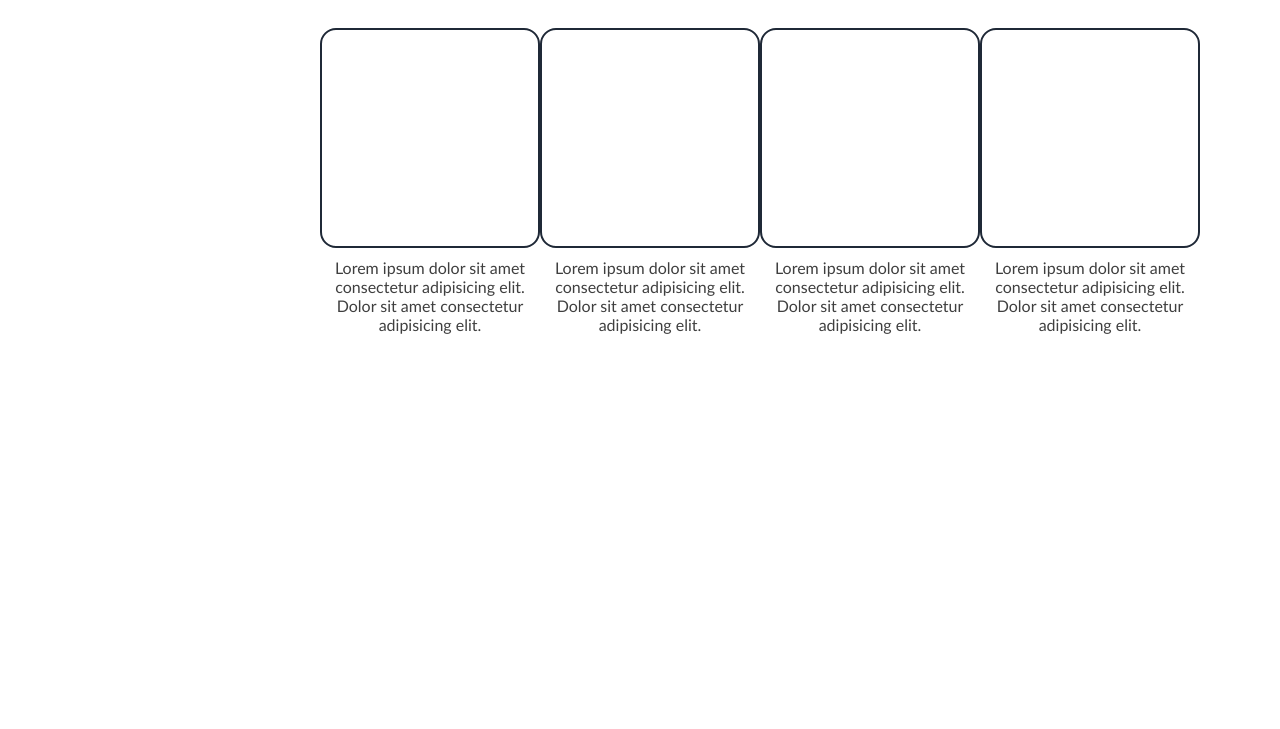
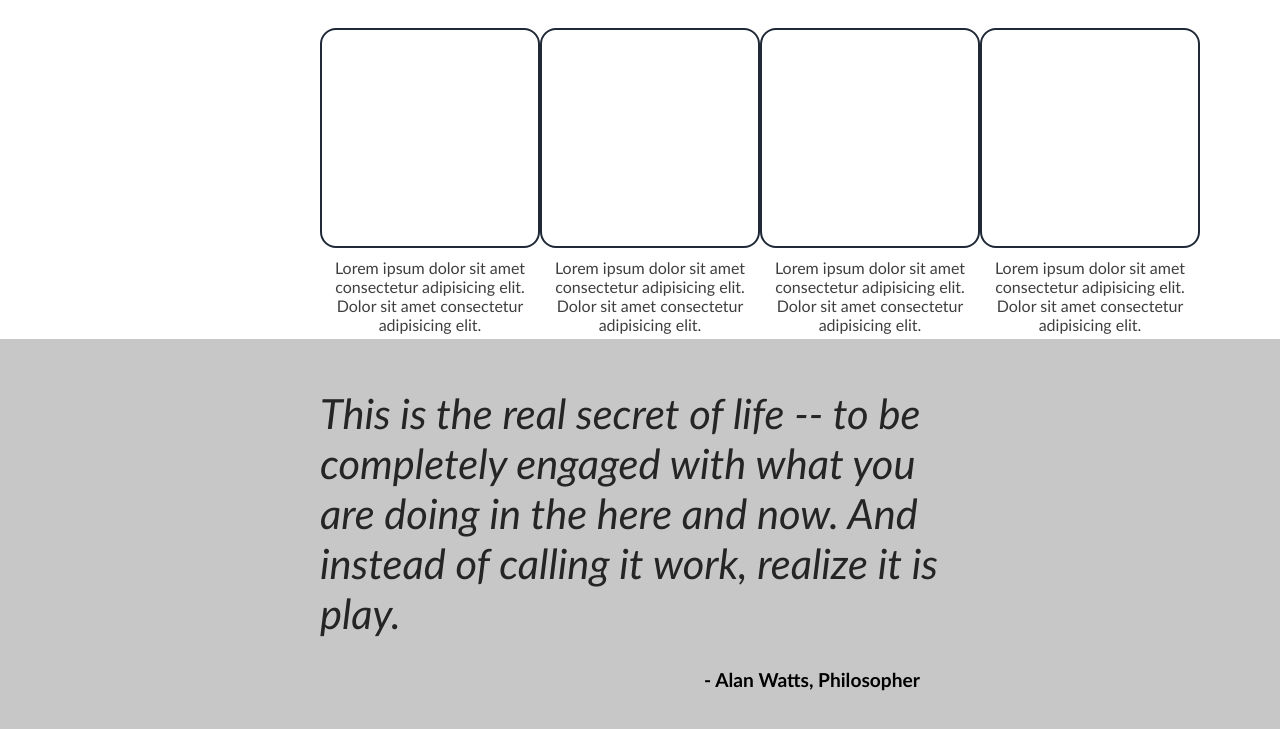
Before and after one commit to Dovy411/first-project-landing-page-, a plain HTML site: page index.html in a window 1280 px wide. Shown: the part 631-1360 px from the top of the page. Before the commit the page ends 970 px from the top, so only its background shows below. Drawn offline with Linux system fonts and the light colour scheme.

Commit message:
Quote section complete. Both HTML and CSS

```diff
--- a/index.html
+++ b/index.html
@@ -67,6 +67,13 @@
         </div>
     </div>
 
+    <div class="quote-wrapper">
+        <div class="quote-container">
+            <p class="quote">This is the real secret of life -- to be completely engaged with what you are doing in the here and now. And instead of calling it work, realize it is play.</p>
+            <div class="quote-author">- Alan Watts, Philosopher</div>
+        </div>
+    </div>
+
 
 </body>
 </html>
--- a/style.css
+++ b/style.css
@@ -92,6 +92,7 @@ img {
     display: flex;
     flex-direction: column;
     align-items: center;
+
 }
 
 .card {
@@ -109,3 +110,33 @@ img {
 }
 
 /*Quote section*/
+
+.quote-wrapper {
+    background-color: rgb(199, 199, 199);
+}
+
+.quote-container {
+    height: 50vh;
+    max-width: 50%;
+    margin: 0 auto;
+
+    display: flex;
+    flex-direction: column;
+    justify-content: center;
+}
+
+.quote {
+    font-size: 2.6rem;
+    font-style: italic;
+    color: rgb(37, 37, 37);
+    margin-bottom: 30px;
+}
+
+.quote-author {
+    text-align: end;
+    margin-right: 40px;
+    font-weight: bold;
+    font-size: 1.2rem;
+}
+
+/*CTA section*/
```
